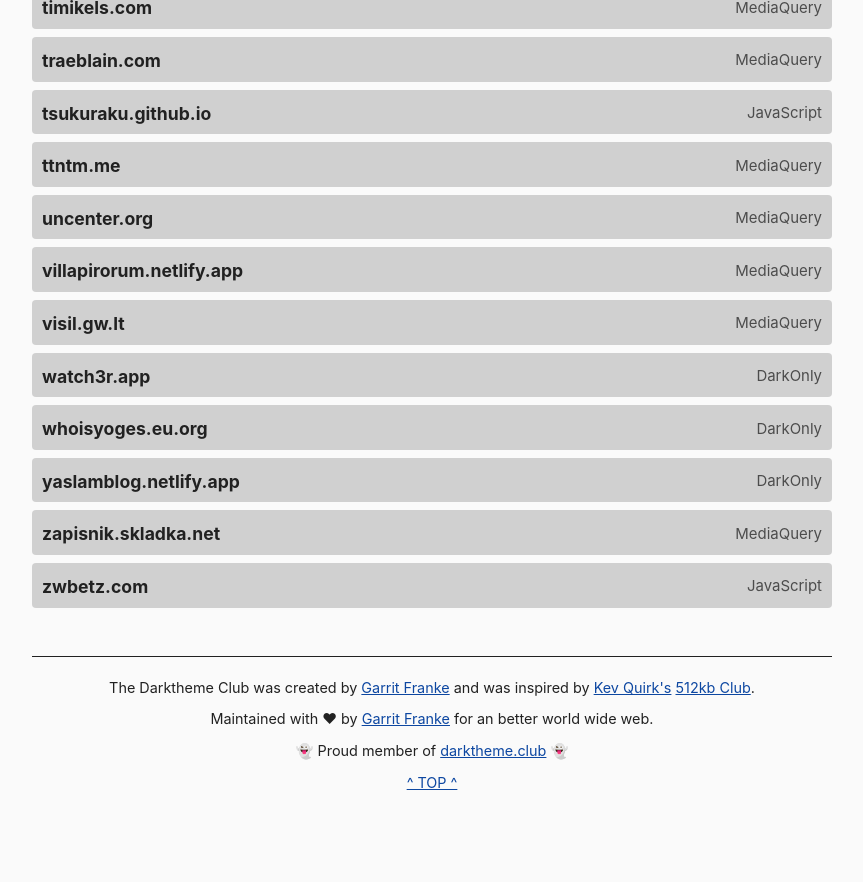
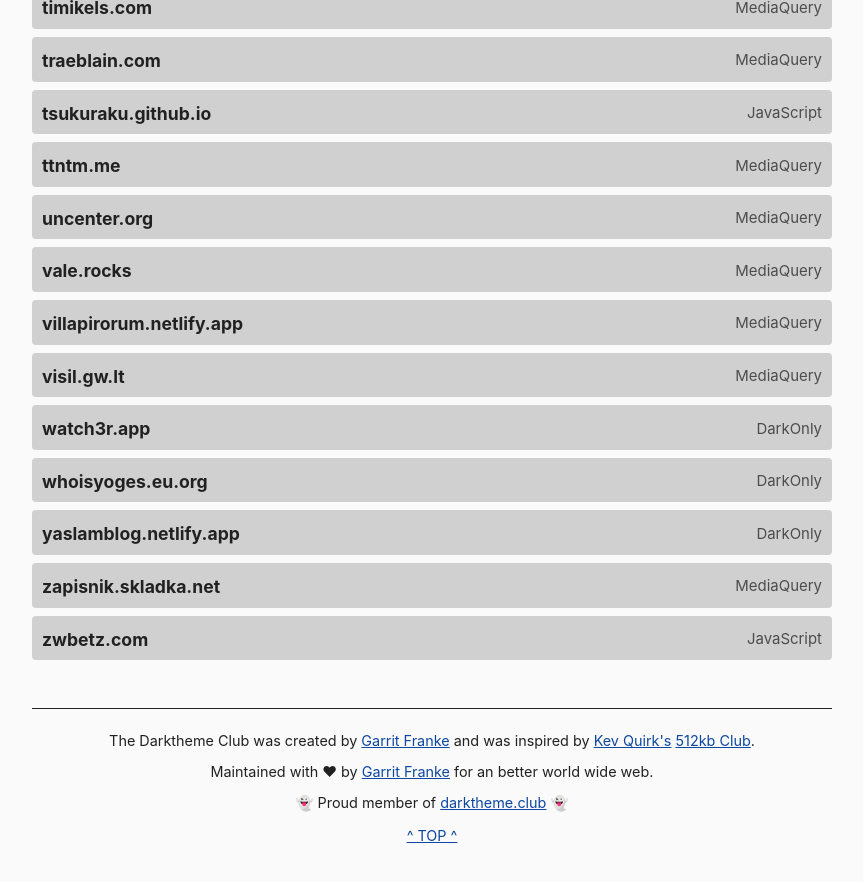
Before and after one commit to katherinek727/darktheme.club, a Jekyll site: the page built from index.md, in a window 1280 px wide and 900 px high, scrolled down 6371 px. Shown: the top 882 px of the window, without its empty margins (208-1071 px from the left). Built offline with Jekyll 4.4.1, drawn with Linux system fonts in a browser that asks for light colours; before the commit the page ends 7226 px from its top, so only the background shows below that.

Commit message:
Add vale.rocks

```diff
--- a/_data/sites.yml
+++ b/_data/sites.yml
@@ -1,3 +1,8 @@
+- domain: vale.rocks
+  url: https://vale.rocks/
+  method: mediaquery
+  last_checked: 2024-06-24
+
 - domain: 250kb.club
   url: https://250kb.club/
   method: mediaquery
```
